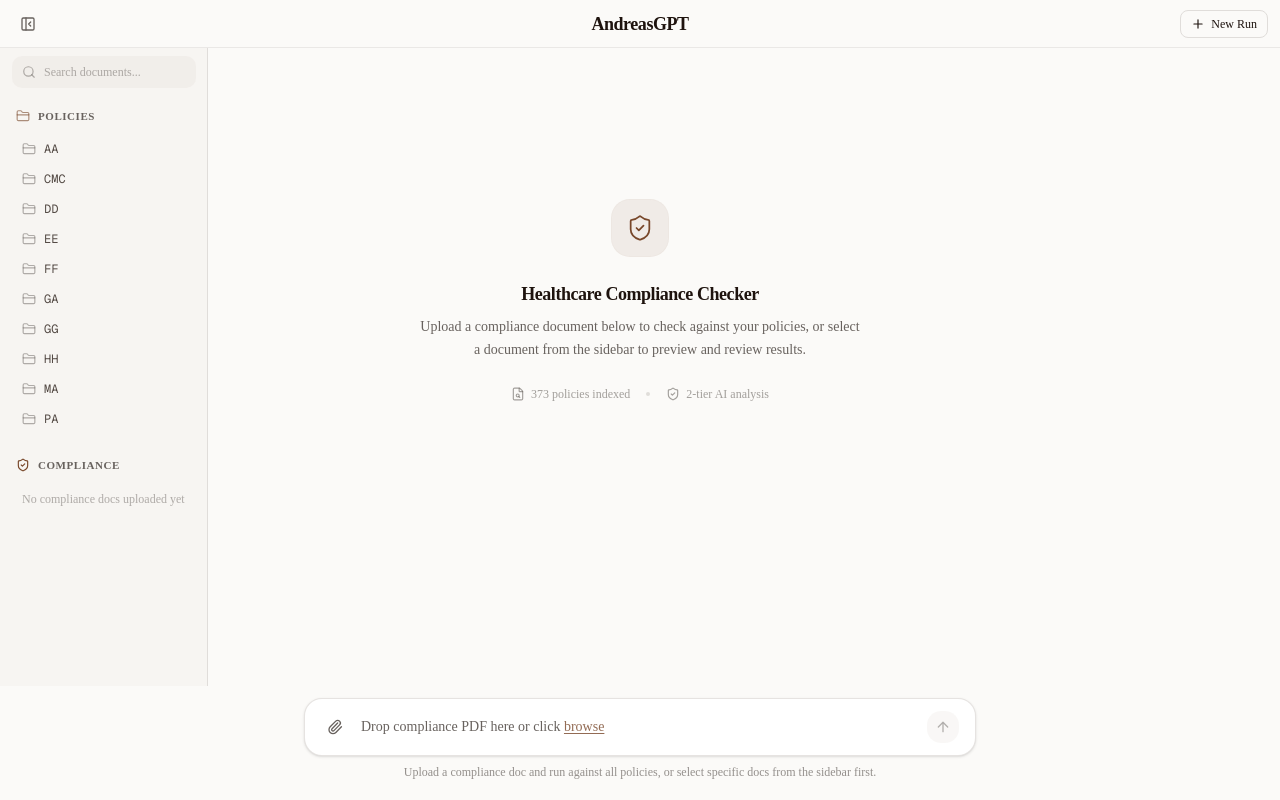
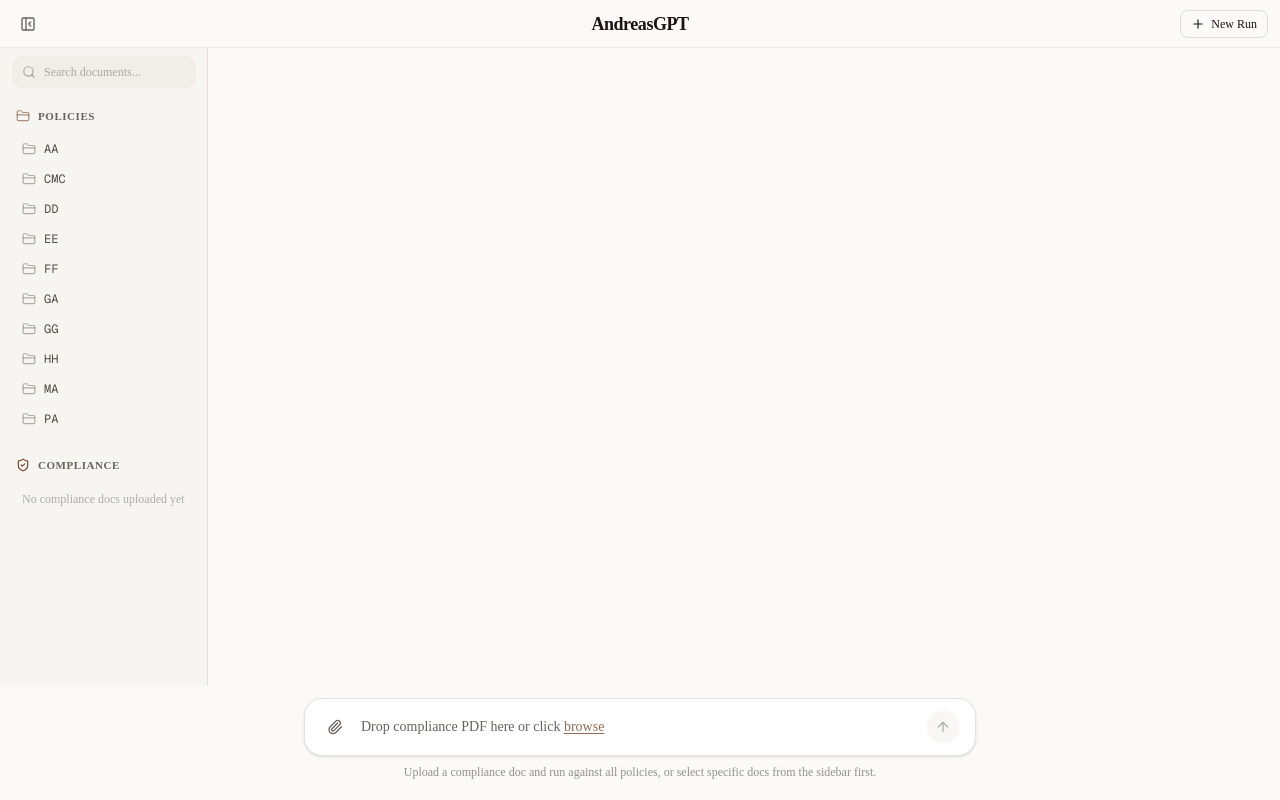
Before and after one commit to acvetne9/compliance-check-app, a Next.js app: page / in a window 1280 px wide. Built offline with nearby package versions, Linux system fonts and the light colour scheme.

Commit message:
fix: remove welcome content block

```diff
--- a/src/components/layout/app-shell.tsx
+++ b/src/components/layout/app-shell.tsx
@@ -4,7 +4,6 @@ import { useState, useCallback } from "react";
 import { Header } from "./header";
 import { BottomBar } from "./bottom-bar";
 import { Sidebar } from "@/components/sidebar/sidebar";
-import { ShieldCheck, FileSearch } from "lucide-react";
 
 export function AppShell() {
   const [sidebarOpen, setSidebarOpen] = useState(true);
@@ -36,37 +35,7 @@ export function AppShell() {
         <main className="min-w-0 flex-1" />
       </div>
 
-      {/* Welcome state — centered horizontally, 1/3 from top */}
-      <div className="pointer-events-none fixed inset-0 flex items-start justify-center px-8 pt-[25vh]">
-        <div className="pointer-events-auto flex max-w-md flex-col items-center gap-6 text-center">
-          <div className="flex size-14 items-center justify-center rounded-2xl bg-primary/8 ring-1 ring-primary/10">
-            <ShieldCheck className="size-7 text-primary" strokeWidth={1.5} />
-          </div>
 
-          <div className="space-y-2">
-            <h2 className="text-lg font-semibold tracking-tight text-foreground">
-              Healthcare Compliance Checker
-            </h2>
-            <p className="text-sm leading-relaxed text-muted-foreground">
-              Upload a compliance document below to check against your
-              policies, or select a document from the sidebar to preview and
-              review results.
-            </p>
-          </div>
-
-          <div className="flex items-center gap-4 text-xs text-muted-foreground/60">
-            <div className="flex items-center gap-1.5">
-              <FileSearch className="size-3.5" />
-              <span>373 policies indexed</span>
-            </div>
-            <div className="size-1 rounded-full bg-border" />
-            <div className="flex items-center gap-1.5">
-              <ShieldCheck className="size-3.5" />
-              <span>2-tier AI analysis</span>
-            </div>
-          </div>
-        </div>
-      </div>
 
       {/* Bottom bar — fixed, centered on full page */}
       <div className="fixed bottom-0 left-0 right-0 z-10">
```
